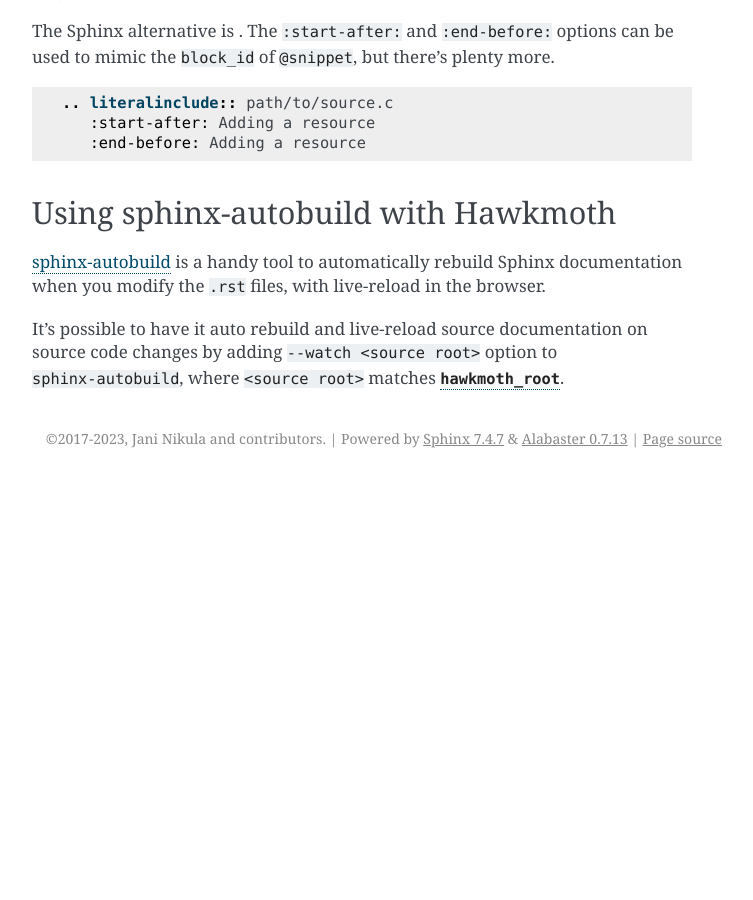
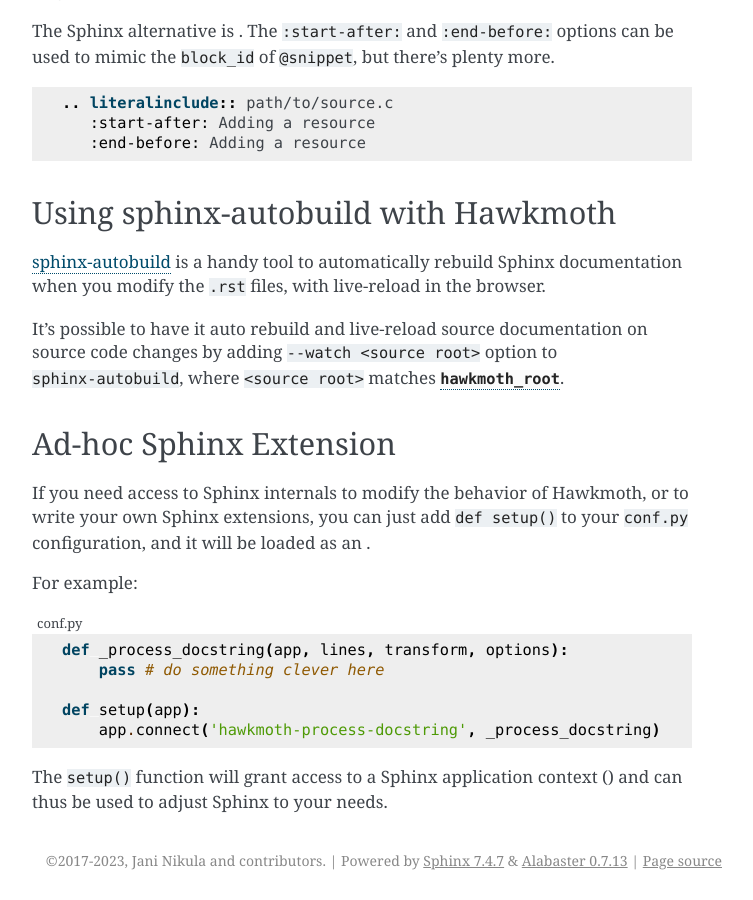
Before and after one commit to jnikula/hawkmoth, a Sphinx documentation site: the page built from doc/tips.rst, in a window 1280 px wide and 900 px high, scrolled down 862 px. Shown: the whole window, without its empty margins (418-1171 px from the left). Built offline with Sphinx 7.4.7, drawn with Linux system fonts in a browser that asks for light colours; before the commit the page ends 1340 px from its top, so only the background shows below that; some of the changed text lies outside the part shown.

Commit message:
doc/tips: describe ad-hoc extensions
Add a section to describe how Sphinx supports ad-hoc extensions. That
is, you can just define extensions from within your `conf.py`
configuration.

[Jani: Minor stylistic changes, improved the example slightly.]

```diff
--- a/doc/tips.rst
+++ b/doc/tips.rst
@@ -75,3 +75,26 @@ source code changes by adding ``--watch <source root>`` option to
 ``sphinx-autobuild``, where ``<source root>`` matches :py:data:`hawkmoth_root`.
 
 .. _sphinx-autobuild: https://github.com/sphinx-doc/sphinx-autobuild
+
+Ad-hoc Sphinx Extension
+-----------------------
+
+If you need access to Sphinx internals to modify the behavior of Hawkmoth, or to
+write your own Sphinx extensions, you can just add ``def setup()`` to your
+``conf.py`` configuration, and it will be loaded as an
+:external+sphinx:confval:`Ad-Hoc Sphinx Extension <extensions>`.
+
+For example:
+
+.. code-block:: python
+   :caption: conf.py
+
+   def _process_docstring(app, lines, transform, options):
+       pass # do something clever here
+
+   def setup(app):
+       app.connect('hawkmoth-process-docstring', _process_docstring)
+
+The ``setup()`` function will grant access to a Sphinx application context
+(:external+sphinx:py:class:`sphinx.application.Sphinx`) and can thus be used to
+adjust Sphinx to your needs.
```
